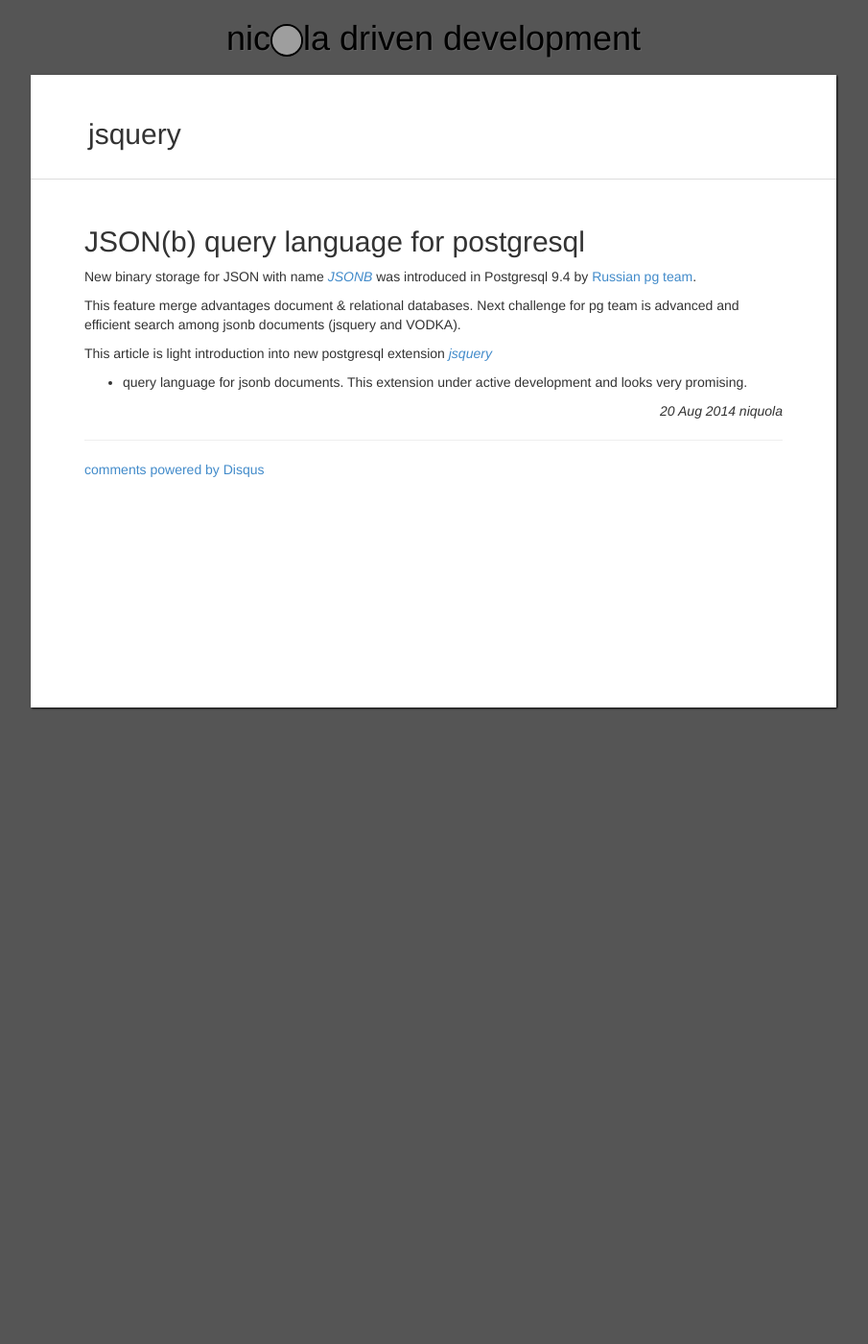
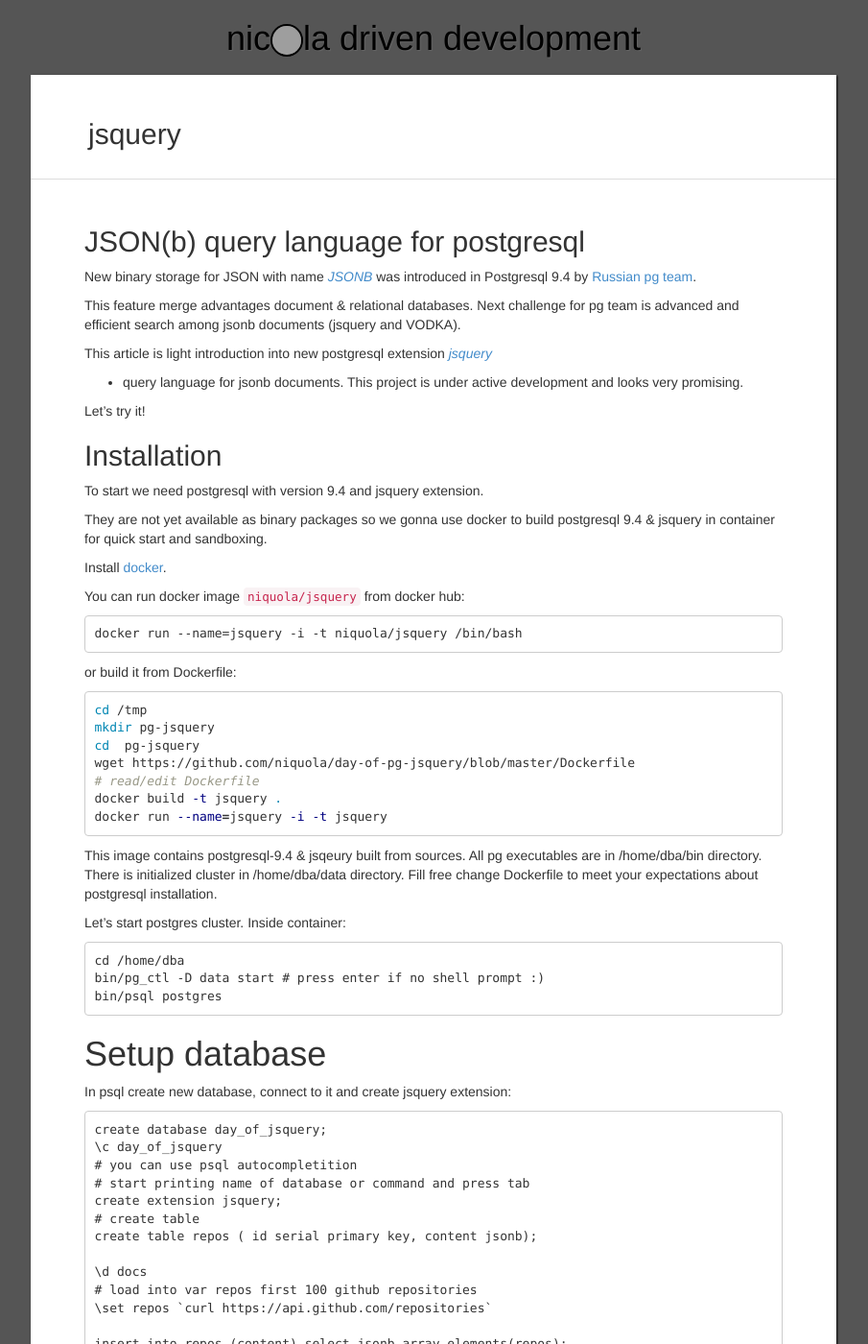
Before and after one commit to niquola/blog, a Jekyll site: the page built from _posts/2014-08-20-pg-jsquery-2014.markdown, in a window 1280 px wide and 1400 px high. Shown: the whole window at 96% size, without its empty margins (188-1093 px from the left). Built offline with Jekyll 4.4.1, drawn with Linux system fonts in a browser that asks for light colours; Markdown is read by kramdown in place of the engine named in the settings; comment, search, counter and statistics services are not loaded; some of the changed text lies outside the part shown; grey boxes are pictures that could not be loaded.

Commit message:
jsquery progress

````diff
--- a/_posts/2014-08-20-pg-jsquery-2014.markdown
+++ b/_posts/2014-08-20-pg-jsquery-2014.markdown
@@ -17,4 +17,75 @@
 
 
 This article is light introduction into new postgresql extension  [*jsquery*](https://github.com/akorotkov/jsquery)
-- query language for jsonb documents. This extension under active development and looks very promising.
+- query language for jsonb documents.
+This project is under active development and looks very promising.
+
+Let's try it!
+
+
+## Installation
+
+To start we need postgresql with version 9.4 and jsquery extension.
+
+They are not yet available as binary packages so
+we gonna use docker to build postgresql 9.4 & jsquery
+in container for quick start and sandboxing.
+
+Install [docker](https://docs.docker.com/).
+
+You can run docker image `niquola/jsquery` from docker hub:
+
+```
+docker run --name=jsquery -i -t niquola/jsquery /bin/bash
+```
+
+or build it from Dockerfile:
+
+```bash
+cd /tmp
+mkdir pg-jsquery
+cd  pg-jsquery
+wget https://github.com/niquola/day-of-pg-jsquery/blob/master/Dockerfile
+# read/edit Dockerfile
+docker build -t jsquery .
+docker run --name=jsquery -i -t jsquery
+```
+
+This image contains postgresql-9.4 & jsqeury built from sources.
+All pg executables are in /home/dba/bin directory.
+There is initialized cluster in /home/dba/data directory.
+Fill free change Dockerfile to meet your expectations
+about postgresql installation.
+
+Let's start postgres cluster. Inside container:
+
+```
+cd /home/dba
+bin/pg_ctl -D data start # press enter if no shell prompt :)
+bin/psql postgres
+```
+
+# Setup database
+
+In psql create new database, connect to it and create jsquery extension:
+
+```
+create database day_of_jsquery;
+\c day_of_jsquery
+# you can use psql autocompletition
+# start printing name of database or command and press tab
+create extension jsquery;
+# create table
+create table repos ( id serial primary key, content jsonb);
+
+\d docs
+# load into var repos first 100 github repositories
+\set repos `curl https://api.github.com/repositories`
+
+insert into repos (content) select jsonb_array_elements(repos);
+
+# lets select first 10 urls of repositories
+select content->'url' from repos limit 10;
+```
+
+## Queries
--- a/_posts/2014-08-21-fhir-russia-2014.markdown
+++ b/_posts/2014-08-21-fhir-russia-2014.markdown
@@ -1,8 +1,8 @@
 ---
 layout: post
-title:  "Открытый международный стандарт FHIR для обмена медицинскими данными и его реализация с открытыми исходными ко"
+title:  "FHIR & fhirbase"
 date:   2014-08-20 12:00:00
-abstract: "FHIRbase"
+abstract:  "Открытый международный стандарт FHIR для обмена медицинскими данными и его реализация с открытыми исходными ко"
 categories: postgresql
 ---
 
````
